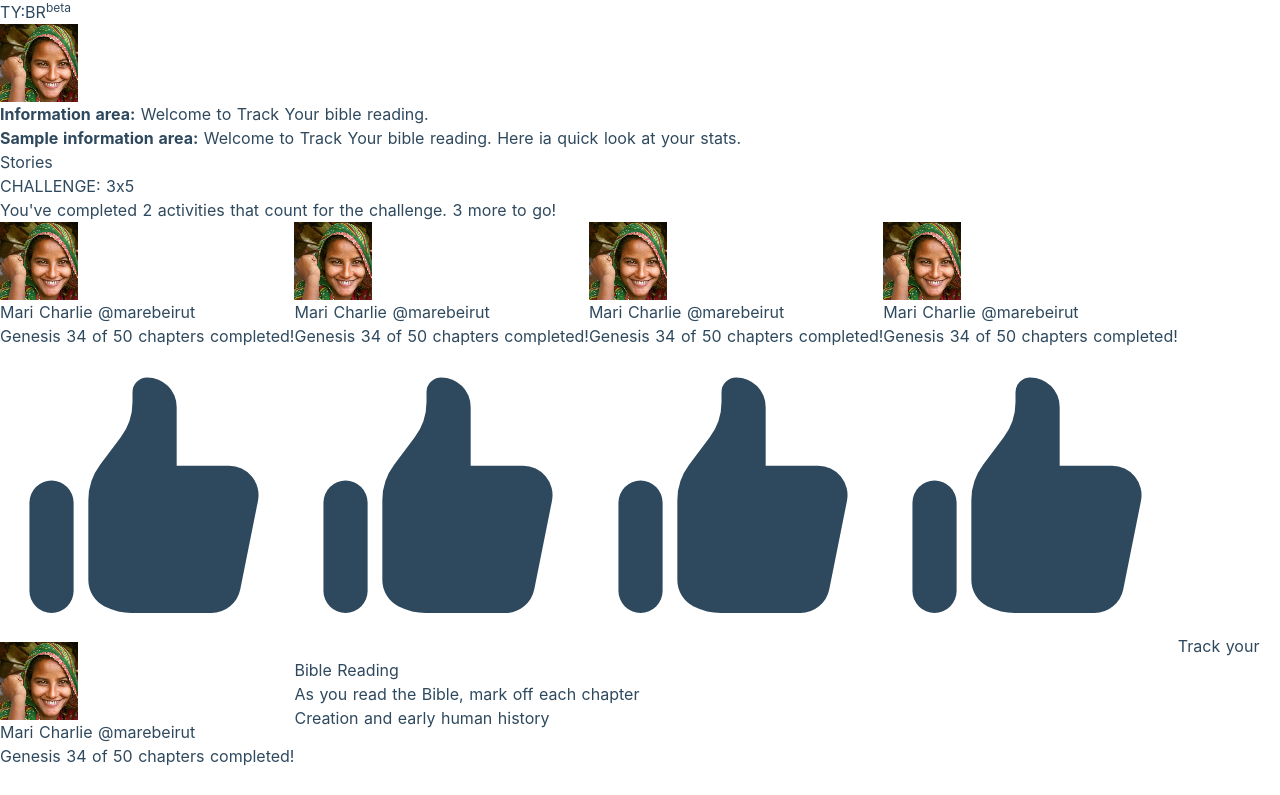
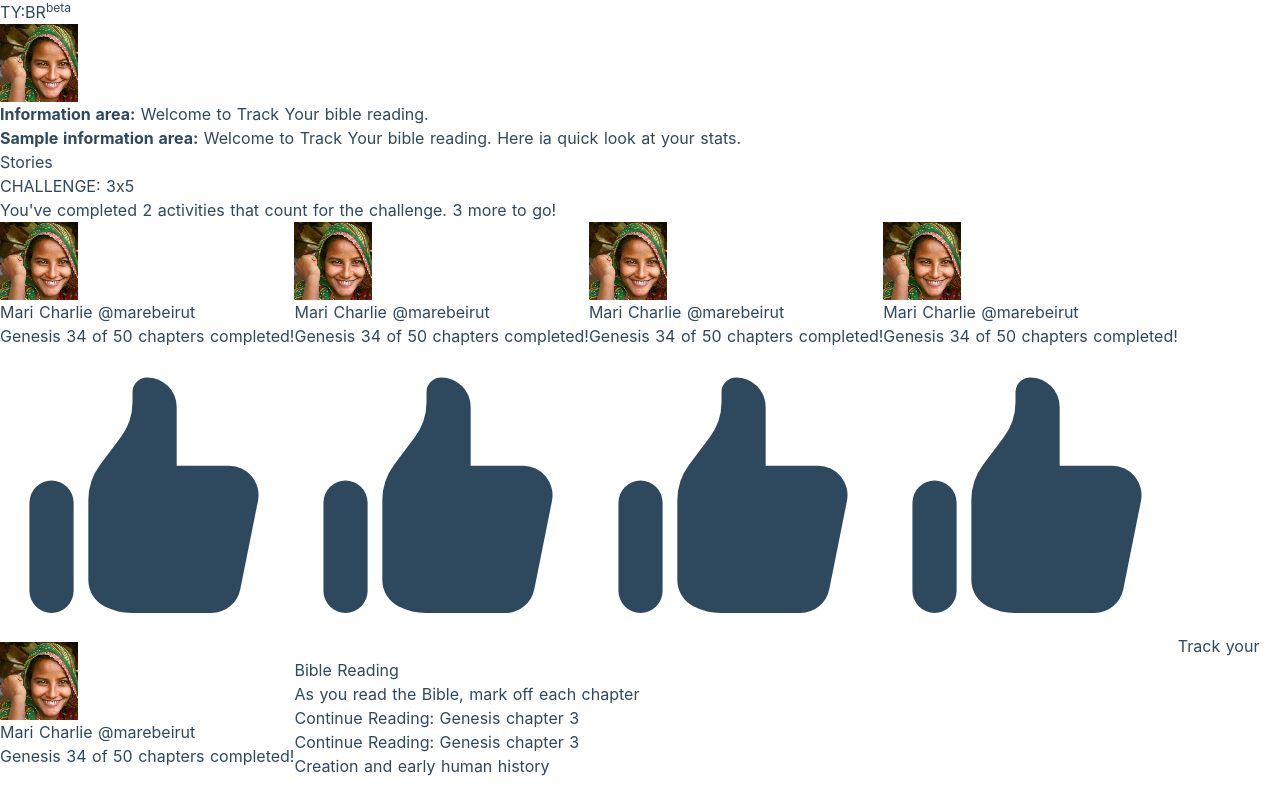
Before and after one commit to louiscollinsjr/tybr, a Nuxt app: page / in a window 1280 px wide. Shown: the top 795 px of the page. Built offline with nearby package versions, Linux system fonts and the light colour scheme.

Commit message:
add recent reads

```diff
--- /dev/null
+++ b/components/RecentReads.vue
@@ -0,0 +1,10 @@
+<template>
+  <div class="p-2 text-xs">
+   Continue Reading: Genesis chapter 3
+  </div>
+</template>
+
+<script>
+export default {
+}
+</script>
--- a/pages/index.vue
+++ b/pages/index.vue
@@ -74,6 +74,13 @@
             >As you read the Bible, mark off each chapter</span
           >
         </p>
+        <section>
+          <div v-for="n in 2" :key="n" class="shadow rounded-xl bg-white appleDarkGrayX text-black font-bold p-3 text-base bg-cover bg-no-repeat bg-bottom grid grid-cols-3 gap-4 bg-gray-50 rounded-2xl mt-2 h-16">
+            <RecentReads/>
+          </div>
+
+        </section>
+
         <div
           class="mt-6 text-xs grid grid-cols-2 grid-rows-5 grid-flow-col gap-3 p-0"
         >
```
